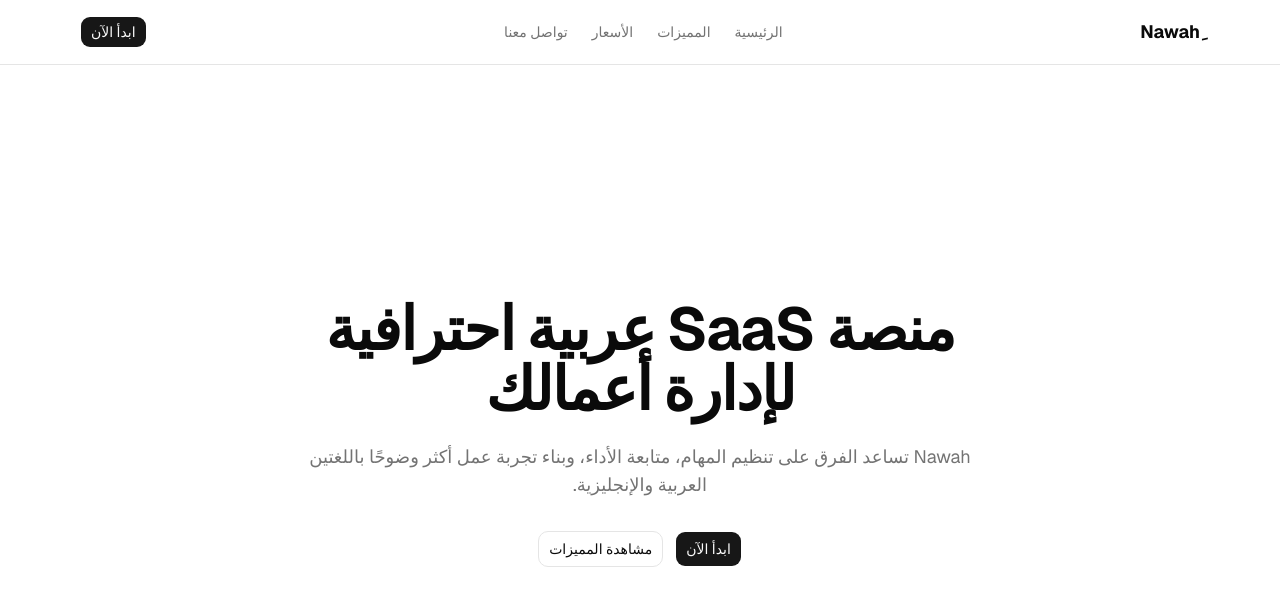
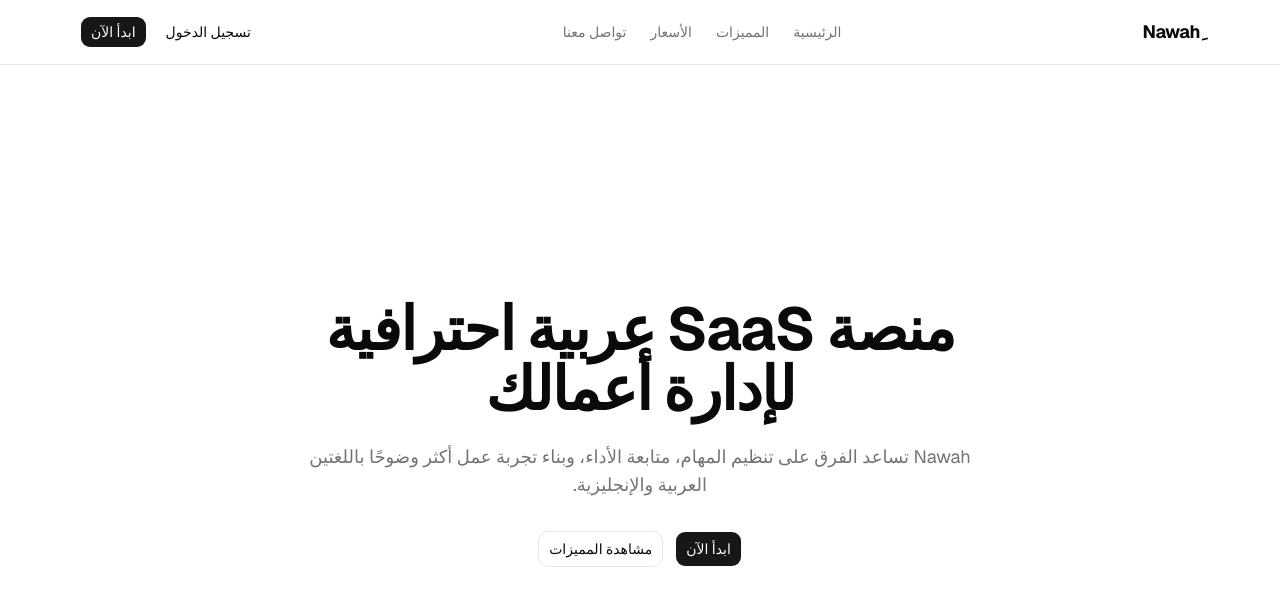
Before and after one commit to AmeenFlow/nawah-saas-dashboard, a Next.js app: page / in a window 1280 px wide. Shown: the top 606 px of the page. Built offline with nearby package versions, Linux system fonts and the light colour scheme.

Commit message:
Move navigation items to config

```diff
--- a/src/components/shared/site-header.tsx
+++ b/src/components/shared/site-header.tsx
@@ -1,38 +1,21 @@
 import Link from "next/link";
 
 import { Button } from "@/components/ui/button";
+import { mainNavItems } from "@/config/navigation";
 import { siteConfig } from "@/config/site";
 
-//قائمة روابط التنقل. وضعناها في مصفوفة حتى لا نكرر JSX يدويًا.
-const navItems = [
-    {
-        label: "الرئيسية",
-        href: "/",
-    },
-    {
-        label: "المميزات",
-        href: "#features",
-    },
-    {
-        label: "الأسعار",
-        href: "#pricing",
-    },
-    {
-        label: "تواصل معنا",
-        href: "#contact",
-    },
-];
-// لم نستخدم default export هنا لأن المكونات المشتركة أفضل غالبًا أن تكون named exports.
+
+
 export function SiteHeader() {
     return (
-        <header className="border-b bg-background">
+        <header className="sticky top-0 z-50 border-b bg-background/95 backdrop-blur">
             <div className="mx-auto flex h-16 max-w-6xl items-center justify-between px-4">
-                <Link href="/" className="text-lg font-bold">
+                <Link href="/" className="text-lg font-bold tracking-tight">
                     {siteConfig.name}
                 </Link>
 
                 <nav className="hidden items-center gap-6 md:flex">
-                    {navItems.map((item) => (
+                    {mainNavItems.map((item) => (
                         <Link
                             key={item.href}
                             href={item.href}
@@ -43,7 +26,13 @@
                     ))}
                 </nav>
 
-                <Button>ابدأ الآن</Button>
+                <div className="flex items-center gap-2">
+                    <Button variant="ghost" className="hidden sm:inline-flex">
+                        تسجيل الدخول
+                    </Button>
+
+                    <Button>ابدأ الآن</Button>
+                </div>
             </div>
         </header>
     );
--- /dev/null
+++ b/src/config/navigation.ts
@@ -0,0 +1,18 @@
+export const mainNavItems = [
+    {
+        label: "الرئيسية",
+        href: "/",
+    },
+    {
+        label: "المميزات",
+        href: "#features",
+    },
+    {
+        label: "الأسعار",
+        href: "#pricing",
+    },
+    {
+        label: "تواصل معنا",
+        href: "#contact",
+    },
+] as const;
```
